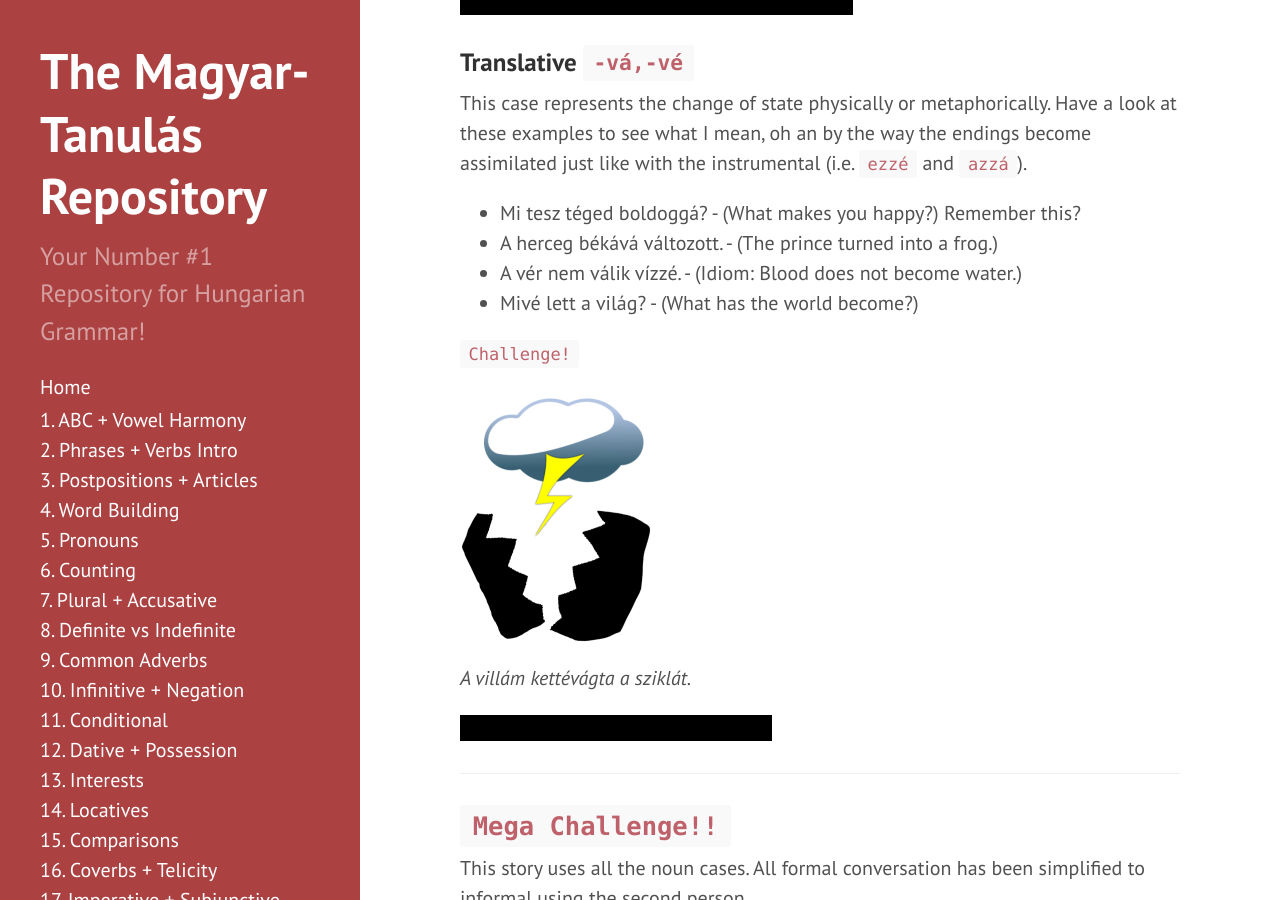
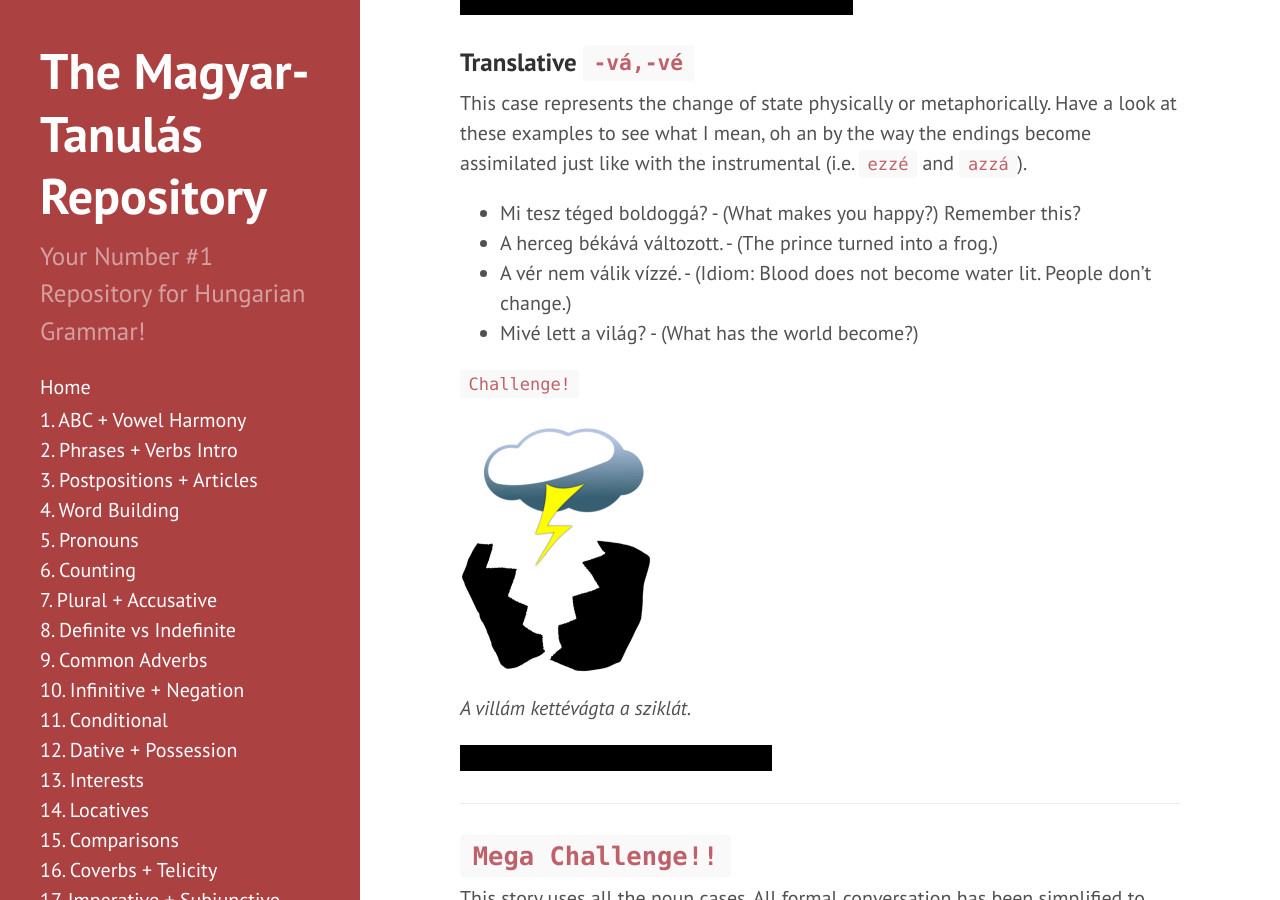
Before and after one commit to Magyartanulas/magyartanulas.github.io, a Jekyll site: the page built from noun_case_summary.md, in a window 1280 px wide and 900 px high, scrolled down 4378 px. Built offline with Jekyll 4.4.1, drawn with Linux system fonts in a browser that asks for light colours; comment, search, counter and statistics services are not loaded.

Commit message:
Update noun_case_summary.md

```diff
--- a/noun_case_summary.md
+++ b/noun_case_summary.md
@@ -128,7 +128,7 @@ This case represents the change of state physically or metaphorically. Have a lo
 
 * Mi tesz téged boldoggá? - (What makes you happy?) Remember this?
 * A herceg békává változott. - (The prince turned into a frog.)
-* A vér nem válik vízzé. - (Idiom: Blood does not become water.)
+* A vér nem válik vízzé. - (Idiom: Blood does not become water lit. People don't change.)
 * Mivé lett a világ? - (What has the world become?)
 
 `Challenge!`
```
